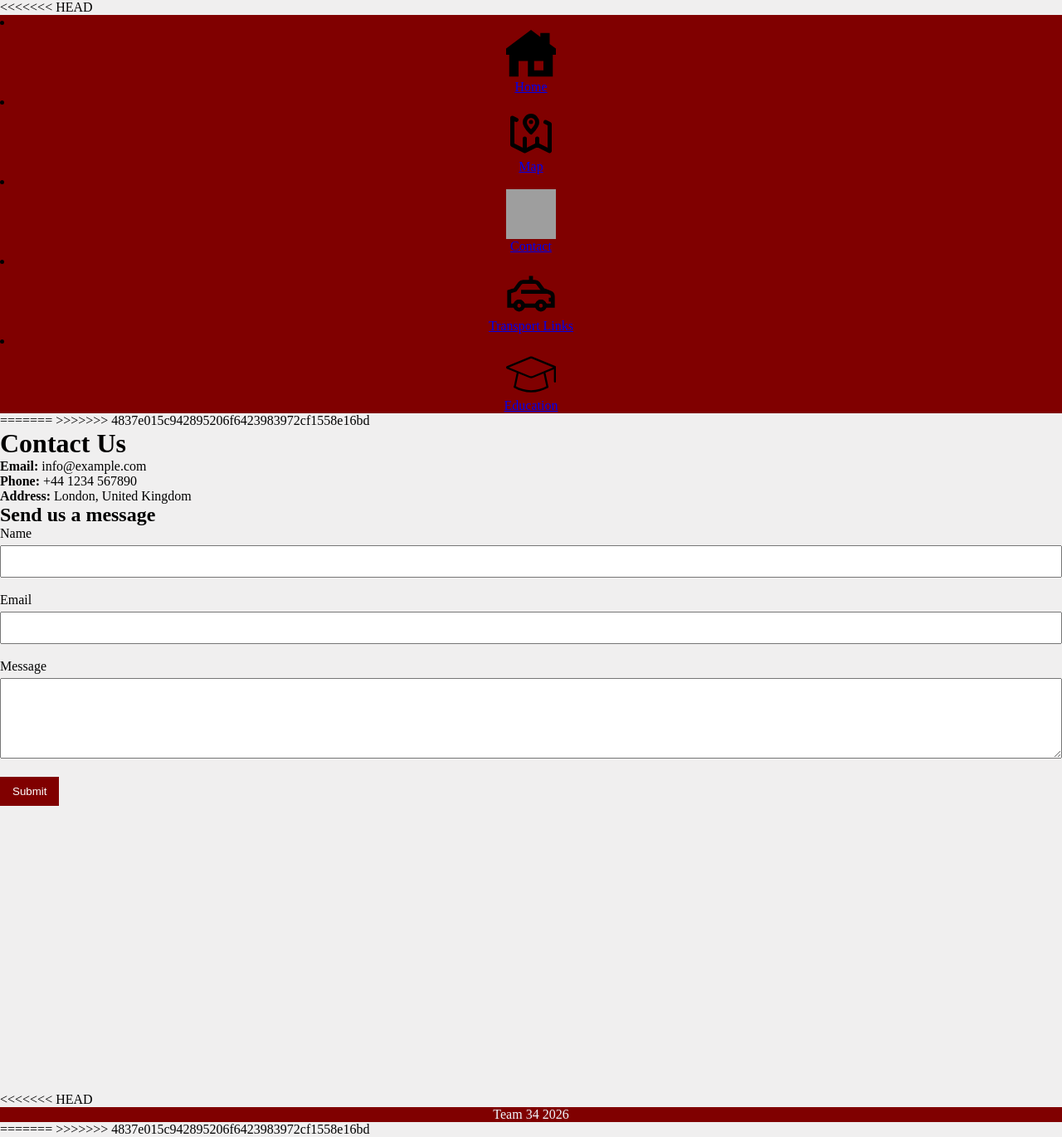
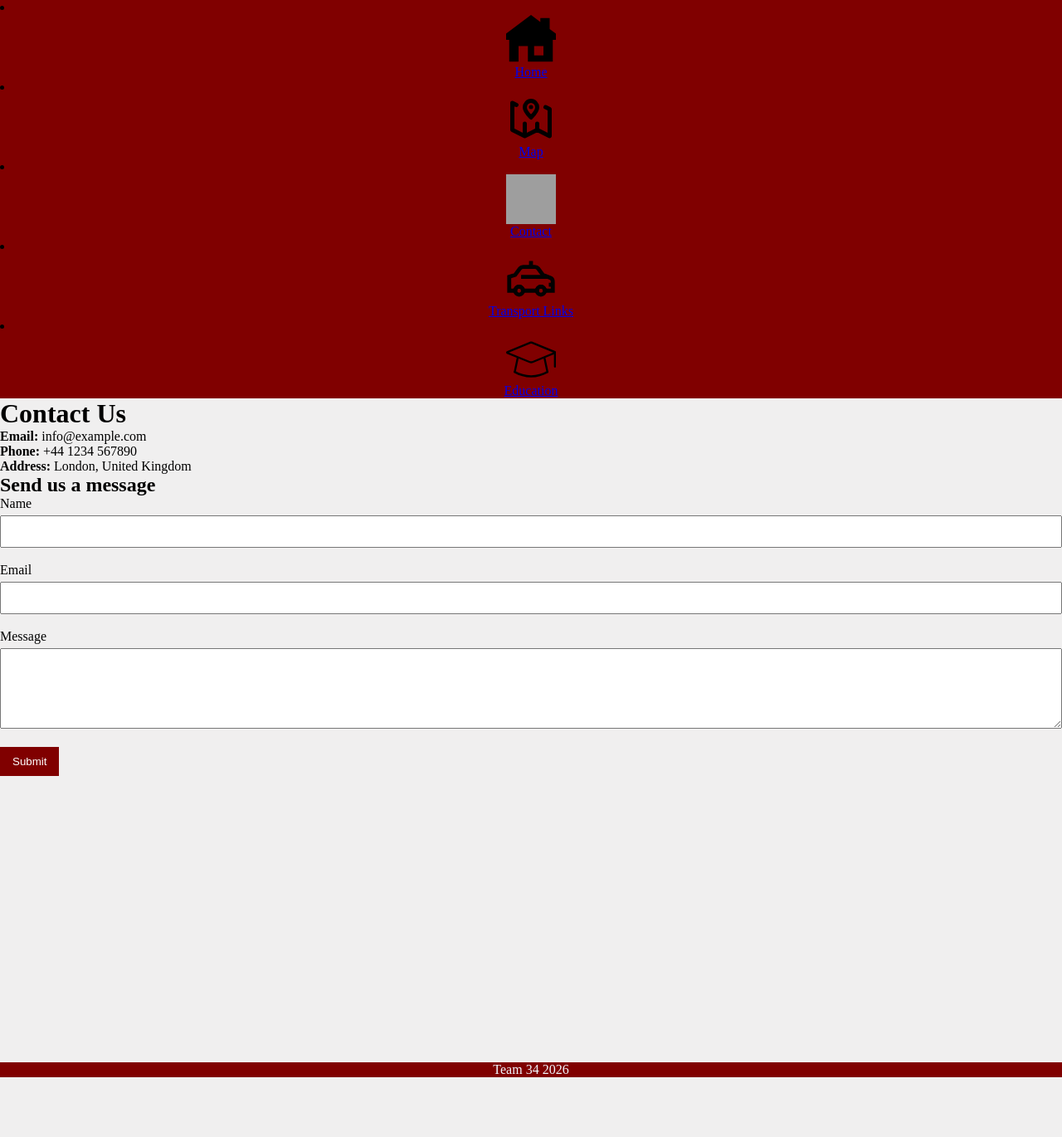
Before and after one commit to KallamSamad/Sheffield-City-Council-Website, a PHP site: page /Contact.php in a window 1280 px wide. Shown: the whole page at 83% size. After the commit the page ends 1298 px from the top, so only its background shows below. Run offline with PHP 8.4, Linux system fonts and the light colour scheme; grey boxes are pictures that could not be loaded.

Commit message:
corrected skelton

```diff
--- a/Contact.php
+++ b/Contact.php
@@ -6,13 +6,9 @@
     <link rel="stylesheet" href="style.css">
 </head>
 
-
 <body>
-<<<<<<< HEAD
 <?php require_once 'nav.php'; ?>
 
-=======
->>>>>>> 4837e015c942895206f6423983972cf1558e16bd
 <!-- Contact Content -->
 <div class="page">
     <h1>Contact Us</h1>
@@ -39,12 +35,7 @@
     </form>
 </div>
 
-<<<<<<< HEAD
 <?php require_once "footer.php"; ?>
-=======
-<?php require_once "footer.php"?>
->>>>>>> 4837e015c942895206f6423983972cf1558e16bd
-
 
 </body>
 </html>
```
